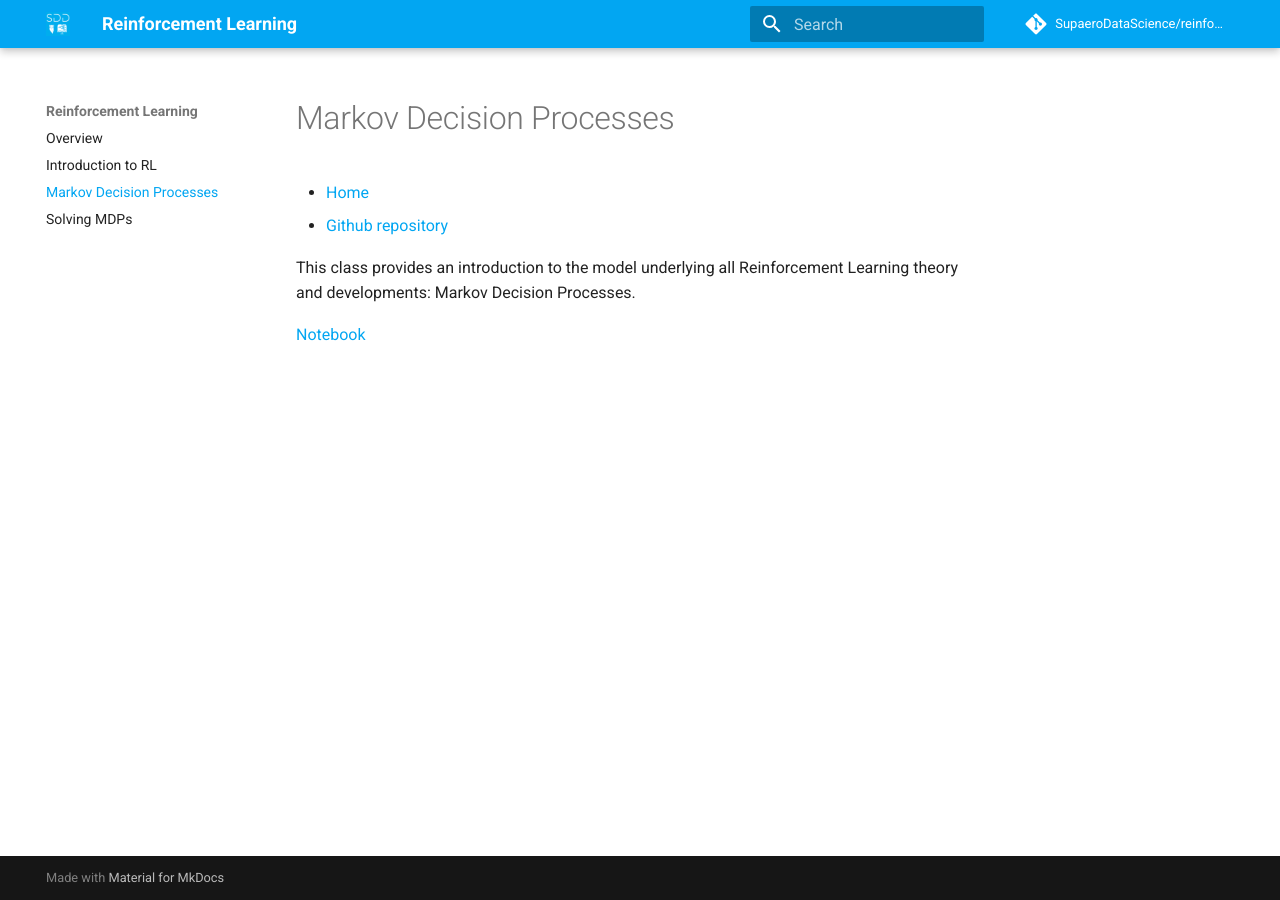
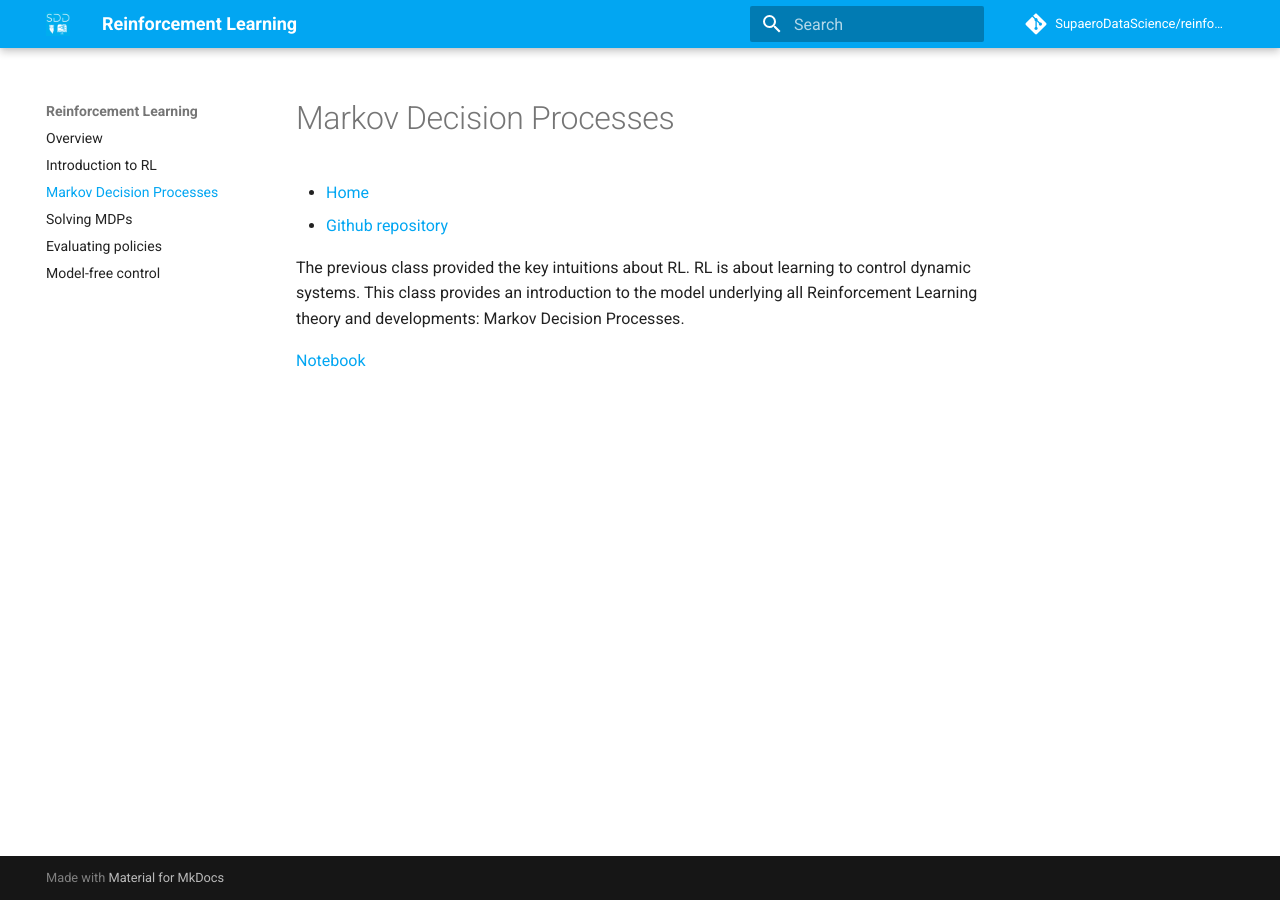
Before and after one commit to SupaeroDataScience/reinforcement-learning, an MkDocs documentation site: the page built from docs/RL1-MDP.md, in a window 1280 px wide. Built offline with MkDocs 1.6.1 and Material for MkDocs 9.7.7, drawn with Linux system fonts in a browser that asks for light colours; comment, search, counter and statistics services are not loaded.

```diff
--- a/docs/MDP.md
+++ b/docs/RL1-MDP.md
@@ -3,6 +3,6 @@
 * [Home](https://supaerodatascience.github.io/reinforcement-learning/)
 * [Github repository](https://github.com/SupaeroDataScience/reinforcement-learning/)
 
-This class provides an introduction to the model underlying all Reinforcement Learning theory and developments: Markov Decision Processes.
+The previous class provided the key intuitions about RL. RL is about learning to control dynamic systems. This class provides an introduction to the model underlying all Reinforcement Learning theory and developments: Markov Decision Processes.
 
 [Notebook](https://github.com/SupaeroDataScience/reinforcement-learning/blob/master/notebooks/RL1%20-%20Markov%20Decision%20Processes.ipynb)
--- a/mkdocs.yml
+++ b/mkdocs.yml
@@ -22,9 +22,11 @@ repo_url: https://github.com/SupaeroDataScience/reinforcement-learning
 # TODO: fill this out
 nav:
 - Overview: index.md
-- Introduction to RL: intro.md
-- Markov Decision Processes: MDP.md
-- Solving MDPs: DP.md
+- Introduction to RL: RL0-intro.md
+- Markov Decision Processes: RL1-MDP.md
+- Solving MDPs: RL2-DP.md
+- Evaluating policies: RL3-eval.md
+- Model-free control: RL4-control.md
 
 markdown_extensions:
 - markdown.extensions.codehilite:
```
Also changed, not shown: docs/DP.md (deleted, +0 -8 lines), docs/RL2-DP.md (added, +8 -0 lines), docs/RL3-eval.md (added, +8 -0 lines), docs/RL4-control.md (added, +8 -0 lines), docs/RL0-intro.md (renamed from docs/intro.md), 1 other file.
